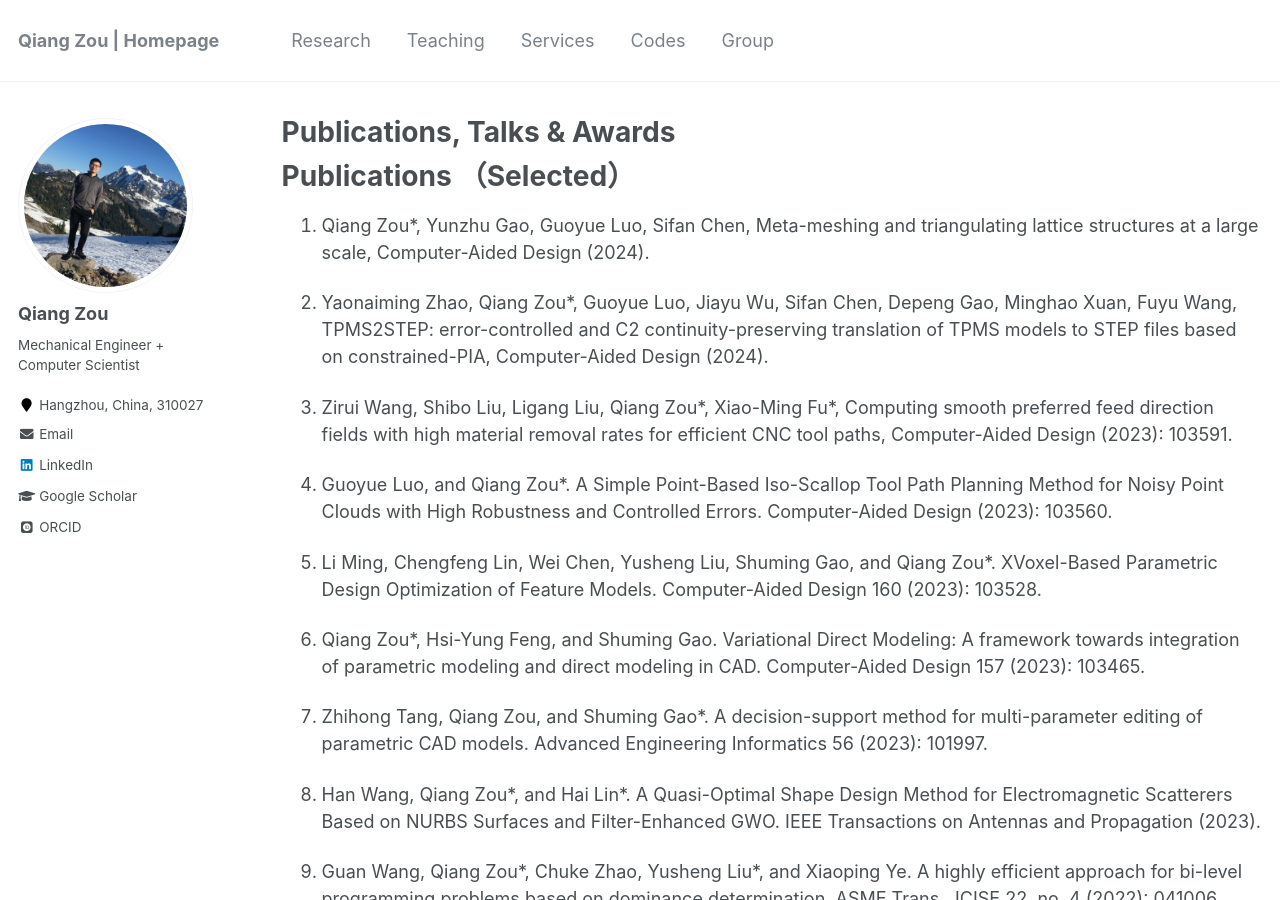
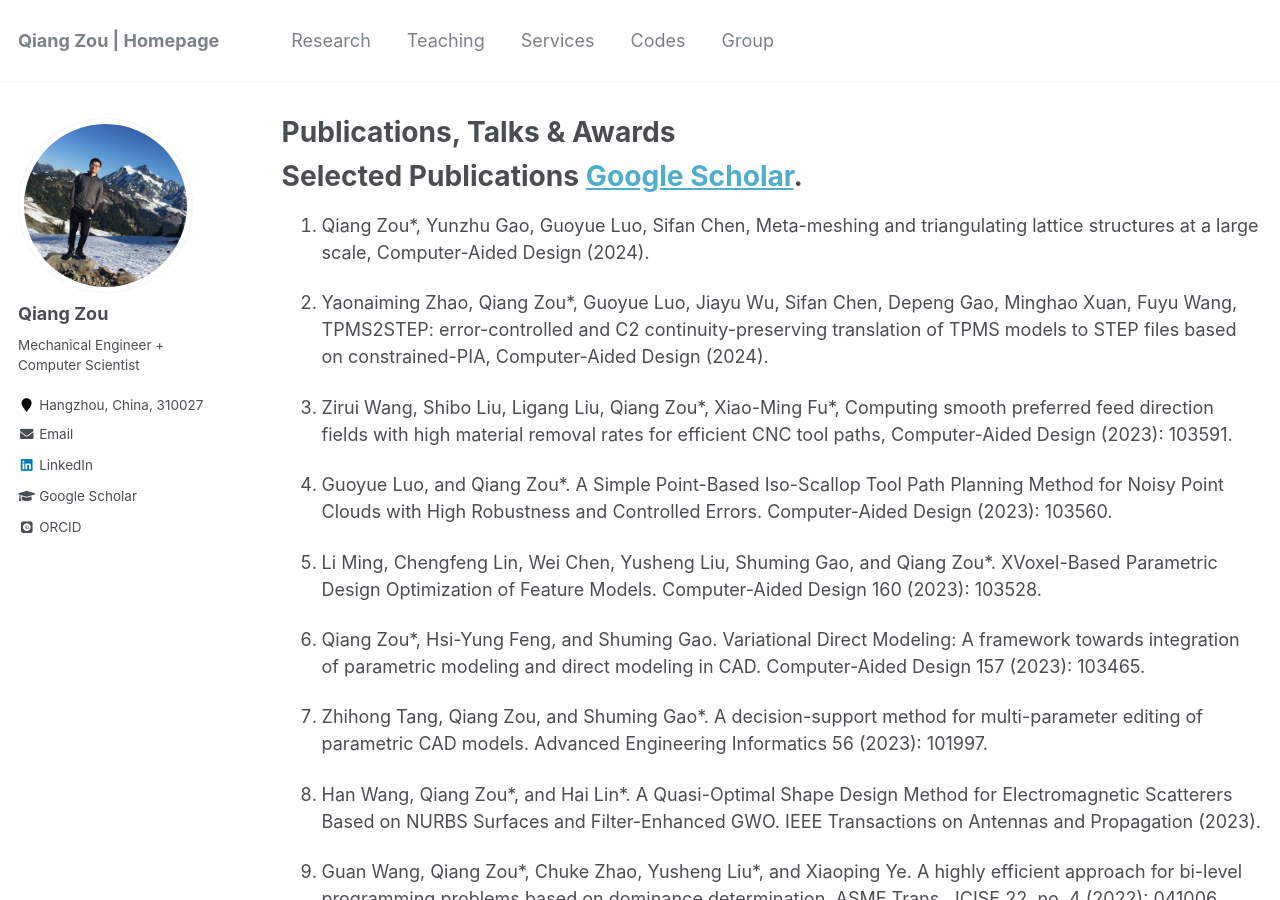
Before and after one commit to Qiang-Zou/Qiang-Zou.github.io, a Jekyll site: the page built from _pages/research.md, in a window 1280 px wide and 900 px high. Built offline with Jekyll 4.4.1, drawn with Linux system fonts in a browser that asks for light colours; some web fonts are replaced; some of the changed lines change nothing that is shown; some of the changed text lies outside the part shown.

Commit message:
Update research.md

```diff
--- a/_pages/research.md
+++ b/_pages/research.md
@@ -12,11 +12,8 @@
 1. Conformal geometry-based tool path planning for point clouds, Master's degree, University of Chinese Academy of Sciences. (In Chinese)
 -->
 
-Publications （Selected）
+Selected Publications [Google Scholar](https://scholar.google.com/citations?user=9FwFNqAAAAAJ&hl=en).
 ====
-{% if author.googlescholar %}
-  You can also find my articles at <u><a href="{{author.googlescholar}}">my Google Scholar profile</a>.</u>
-{% endif %}
 1. Qiang Zou\*, Yunzhu Gao, Guoyue Luo, Sifan Chen, Meta-meshing and triangulating lattice structures at a large scale, Computer-Aided Design (2024).
 
 1. Yaonaiming Zhao, Qiang Zou\*, Guoyue Luo, Jiayu Wu, Sifan Chen, Depeng Gao, Minghao Xuan, Fuyu Wang, TPMS2STEP: error-controlled and C2 continuity-preserving translation of TPMS models to STEP files based on constrained-PIA, Computer-Aided Design (2024).
@@ -52,8 +49,6 @@
 1. Qiang Zou, Juyong Zhang*, Bailin Deng, Jibin Zhao, Iso-level tool path planning for free-form surfaces, Computer-Aided Design 53 (11) (2014) 117–125. (has been included in MIT Course MAS.865)
 
 1. Qiang Zou, Jibin Zhao*, Iso-parametric tool-path planning for point clouds, Computer-Aided Design 45 (11) (2013) 1459–1468.
-
-See [Google Scholar](https://scholar.google.com/citations?user=9FwFNqAAAAAJ&hl=en) for the complete list.
 
 <!-- 1. Qiang Zou\*, Yunzhu Gao, Guoyue Luo, Sifan Chen, Meta-meshing and triangulating lattice structures at a large scale, Computer-Aided Design (2024).
 
```
